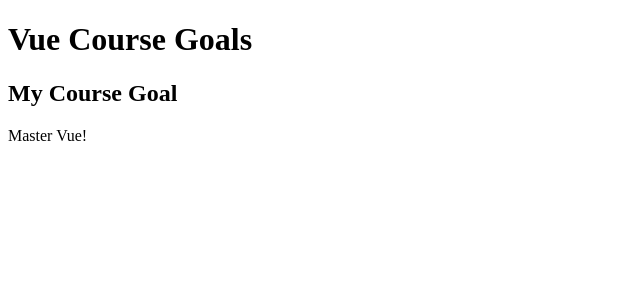
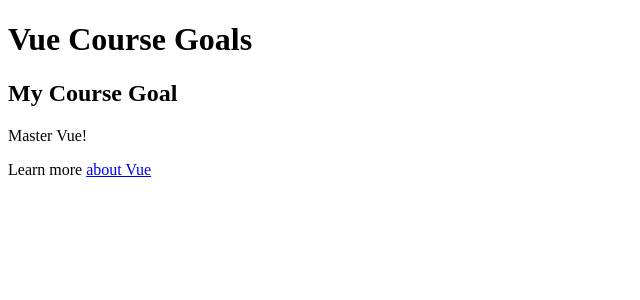
Before and after one commit to delaneymethod/vue-goals-example, a Vue app: page / in a window 1280 px wide. Shown: the top 300 px of the page, without its empty margins (0-640 px from the left). Built offline with nearby package versions, Linux system fonts and the light colour scheme.

Commit message:
v-bind
Signed-off-by: Sean Delaney <hello@delaneymethod.com>

```diff
--- a/src/App.vue
+++ b/src/App.vue
@@ -6,6 +6,7 @@
     <section id="user-goal">
       <h2>My Course Goal</h2>
       <p>{{ courseGoal }}</p>
+      <p>Learn more <a v-bind:href="courseLink">about Vue</a></p>
     </section>
   </div>
 </template>
@@ -16,7 +17,8 @@ export default {
   components: {},
   data() {
     return {
-      courseGoal: 'Master Vue!'
+      courseGoal: 'Master Vue!',
+      courseLink: 'https://vuejs.org/'
     };
   }
 };
```
